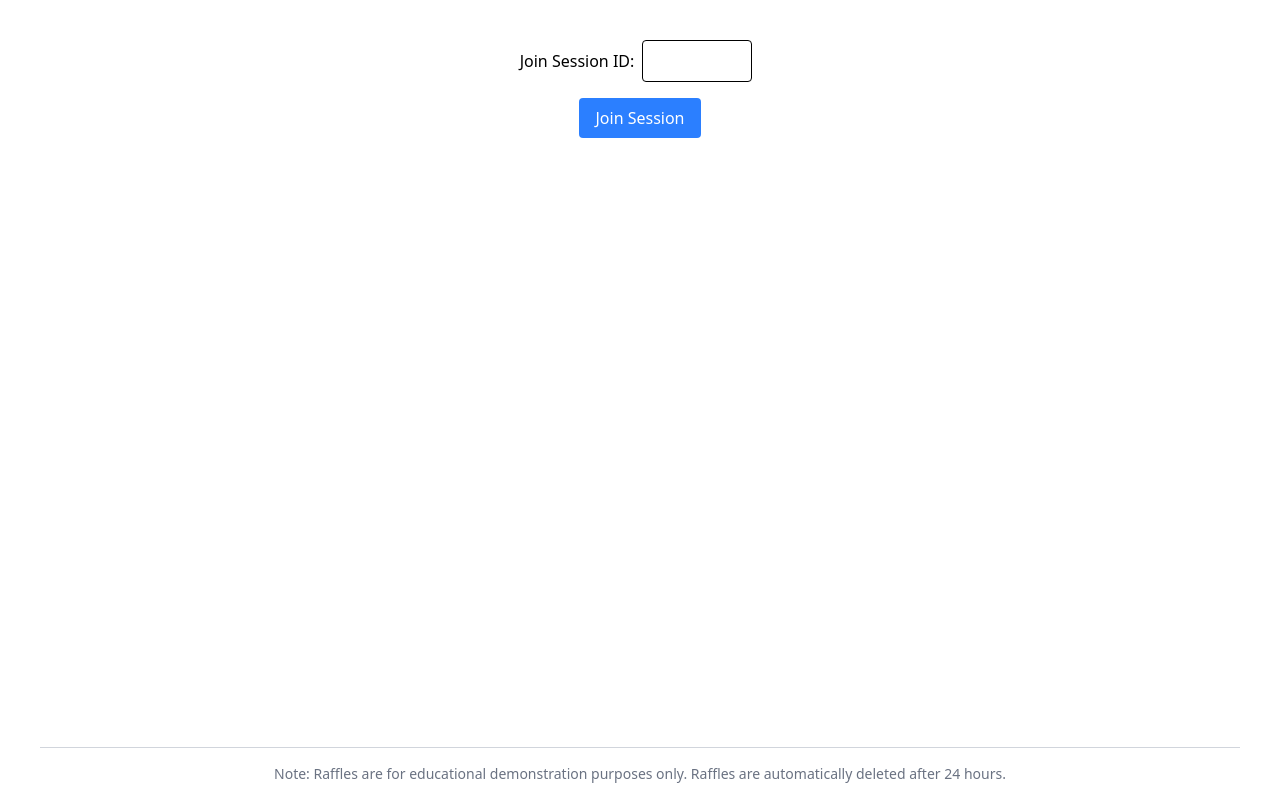
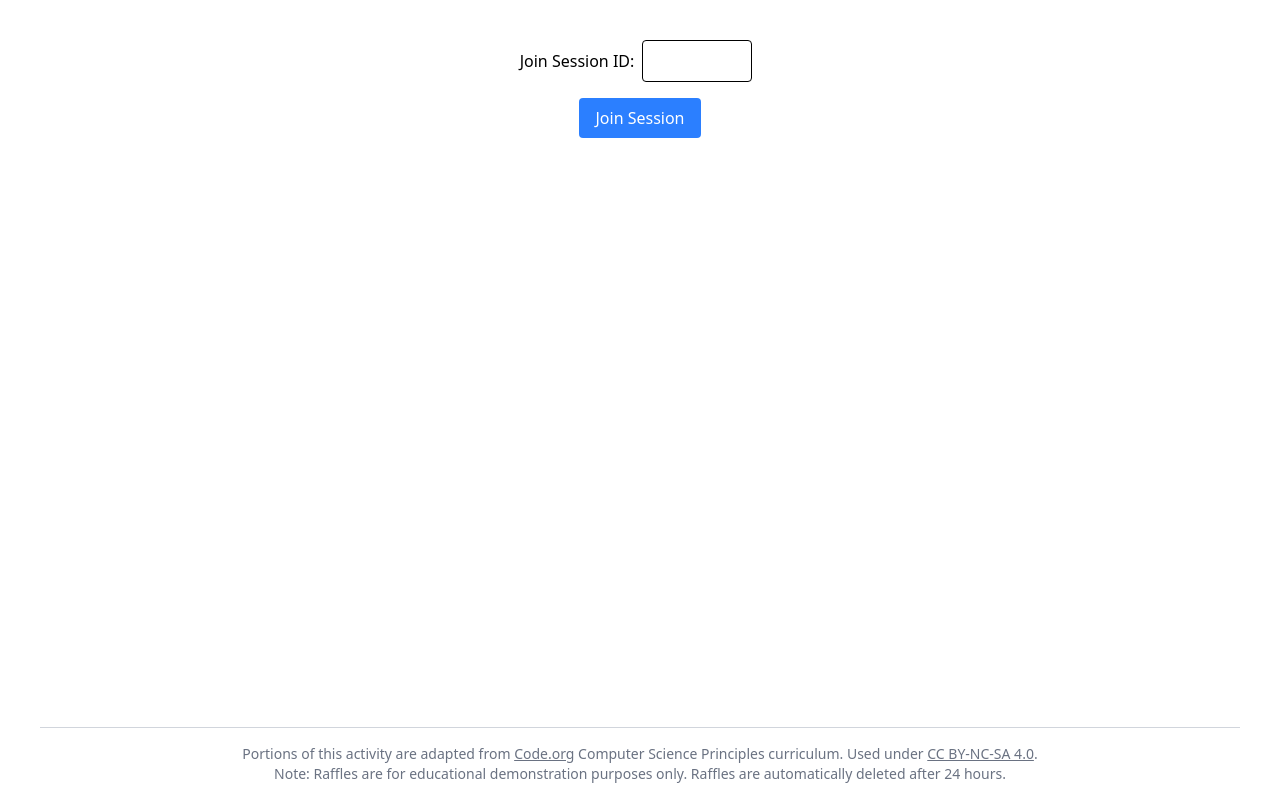
Before and after one commit to PerryHighCS/ActiveBits, a React (Vite) app in the folder client/: page / in a window 1280 px wide. Built offline with nearby package versions, Linux system fonts and the light colour scheme.

Commit message:
attribution

```diff
--- a/client/src/App.jsx
+++ b/client/src/App.jsx
@@ -1,8 +1,54 @@
 import { BrowserRouter, Routes, Route } from "react-router";
+import { useLocation } from "react-router-dom";
 import SessionRouter from "./components/user/SessionRouter";
 import RaffleManager from "./components/manager/raffle/RaffleManager";
 import WwwSimManager from "./components/manager/wwwsim/WwwSimManager";
 import ManageDashboard from './components/manager/ManageDashboard';
+
+function attribution() {
+    return (
+        <p>
+            Portions of this activity are adapted from{" "}
+            <a
+                href="https://code.org"
+                target="_blank"
+                rel="noopener noreferrer"
+                className="underline hover:text-gray-700"
+            >
+                Code.org
+            </a>{" "}
+            Computer Science Principles curriculum. Used under{" "}
+            <a
+                href="https://code.org/en-US/terms-of-service"
+                target="_blank"
+                rel="noopener noreferrer"
+                className="underline hover:text-gray-700"
+            >
+                CC BY-NC-SA 4.0
+            </a>
+            .
+        </p>
+    )
+}
+
+function Footer() {
+    const location = useLocation();
+    if (location.pathname.startsWith("/manage/raffle") || location.pathname === "/") {
+        return (
+            <div className="text-center text-sm text-gray-500 mt-4 w-full bg-white border-t border-gray-300 p-4 mx-auto">
+                {attribution()}
+                <p>Note: Raffles are for educational demonstration purposes only. Raffles are automatically deleted after 24 hours.</p>
+            </div>
+        );
+    }
+
+    // Default footer
+    return (
+        <div className="text-center text-sm text-gray-500 mt-4 w-full bg-white border-t border-gray-300 p-4 mx-auto">
+            {attribution()}
+        </div>
+    );
+}
 
 /**
  * The main App component that sets up the routing for the application, using React Router
@@ -16,8 +62,9 @@ export default function App() {
     return (
         /* The main App component that sets up the routing for the application, using React Router */
         <div className='w-full flex flex-col items-center min-h-screen pt-10 px-10'>
+            <BrowserRouter>
+
                 <div className='w-full flex-grow'>
-        <BrowserRouter>
                     <Routes>
                         <Route path="/manage" element={<ManageDashboard />} />
                         <Route path="/manage/raffle" element={<RaffleManager />} />
@@ -27,13 +74,10 @@ export default function App() {
                         <Route path="/:sessionId" element={<SessionRouter />} />
                         <Route path="/" element={<SessionRouter />} />
                     </Routes>
-        </BrowserRouter>
                 </div>
 
-      {/* Footer with a note about the raffle functionality */}
-      <div className='text-center text-sm text-gray-500 mt-4 w-full bg-white border-t border-gray-300 p-4 mx-auto'>
-        <p>Note: Raffles are for educational demonstration purposes only. Raffles are automatically deleted after 24 hours.</p>
-      </div>
+                <Footer />
+            </BrowserRouter>
         </div>
     )
 }
```
Lines whose indentation alone changed are shown as unchanged.
